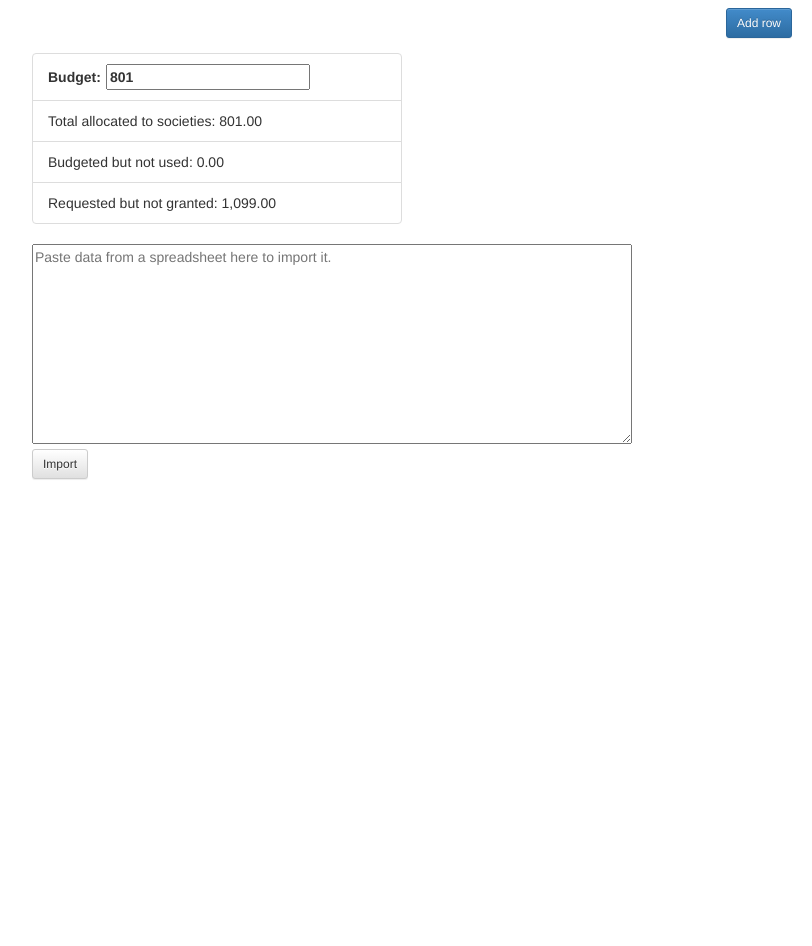
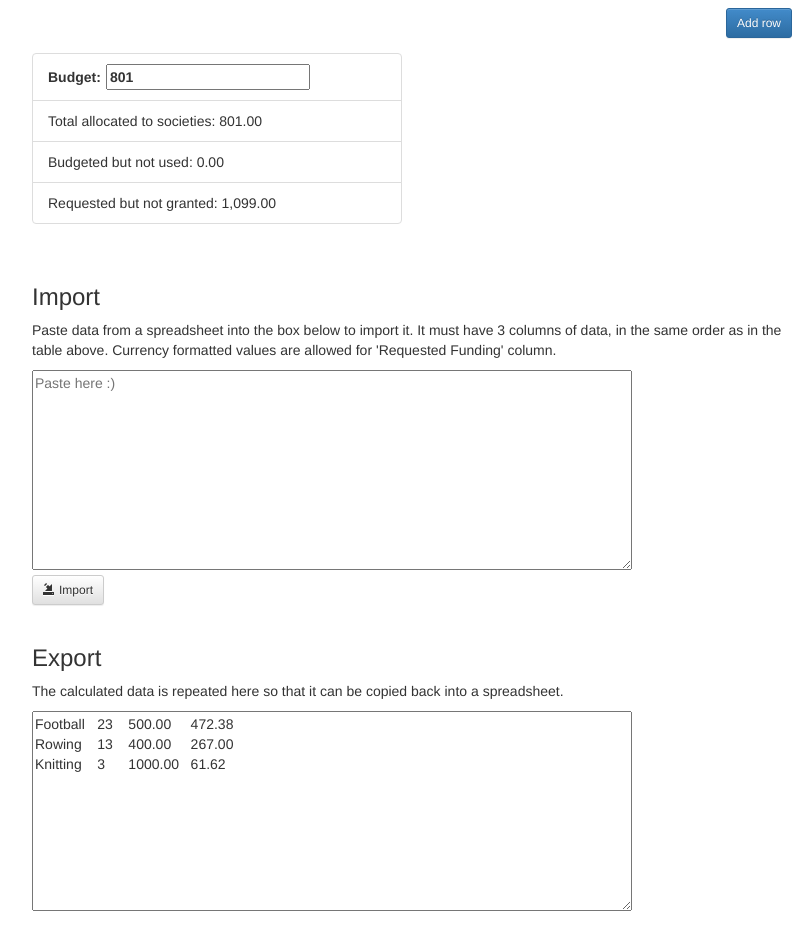
Before and after one commit to olane/socalloc, a plain HTML site: page index.html in a window 1280 px wide. Shown: the part 325-1271 px from the top of the page, without its empty margins (223-1035 px from the left). Before the commit the page ends 834 px from the top, so only its background shows below. Drawn offline with nearby package versions, Linux system fonts and the light colour scheme; some packages are replaced by stand-ins of ours.

Commit message:
Add export feature

```diff
--- a/index.html
+++ b/index.html
@@ -64,8 +64,18 @@
       </ul>
 
       <div class="importer">
-        <textarea ng-model="pasteData" placeholder="Paste data from a spreadsheet here to import it."></textarea>
-        <button ng-click="importPastedData()" class="btn btn-sm btn-default">Import</button>
+        <h3>Import</h3>
+        <p>Paste data from a spreadsheet into the box below to import it. It must have 3 columns of data, in the same order as in the table above. Currency formatted values are allowed for 'Requested Funding' column.</p>
+        <textarea ng-model="pasteData" placeholder="Paste here :)"></textarea>
+        <button ng-click="importPastedData()" class="btn btn-sm btn-default">
+          <span class="glyphicon glyphicon-import"></span>Import
+        </button>
+      </div>
+
+      <div class="exporter">
+        <h3>Export</h3>
+        <p>The calculated data is repeated here so that it can be copied back into a spreadsheet.</p>
+        <textarea>{{getExportData()}}</textarea>
       </div>
 
     </div>
--- a/index.js
+++ b/index.js
@@ -155,4 +155,17 @@ angular.module('socAlloc', [])
       var result = parseFloat(str.replace(/[^0-9\.]+/g,""));
       return isNaN(result) ? 0 : result;
     };
+
+
+    $scope.getExportData = function() {
+      var str = "";
+      angular.forEach($scope.socs, function(soc) {
+        str += soc.name + "\t";
+        str += soc.memberCount + "\t";
+        str += soc.requestedFunding.toFixed(2) + "\t";
+        str += soc.allocatedFunding.toFixed(2) + "\n";
+      });
+      return str;
+    }
+
   }]);
--- a/style.css
+++ b/style.css
@@ -35,10 +35,27 @@ table {
 }
 
 .importer {
-  width: 600px;
+  padding-top: 20px;
+  clear: both;
 }
 
 .importer textarea{
-  width:600px;
-  height:200px;
+  width: 600px;
+  margin-right: 200px;
+  height: 200px;
 }
+
+.exporter {
+  padding-top: 20px;
+  clear: both;
+}
+
+.exporter textarea{
+  width: 600px;
+  margin-right: 200px;
+  height: 200px;
+}
+
+.glyphicon {
+  margin-right: 4px;
+}
```
